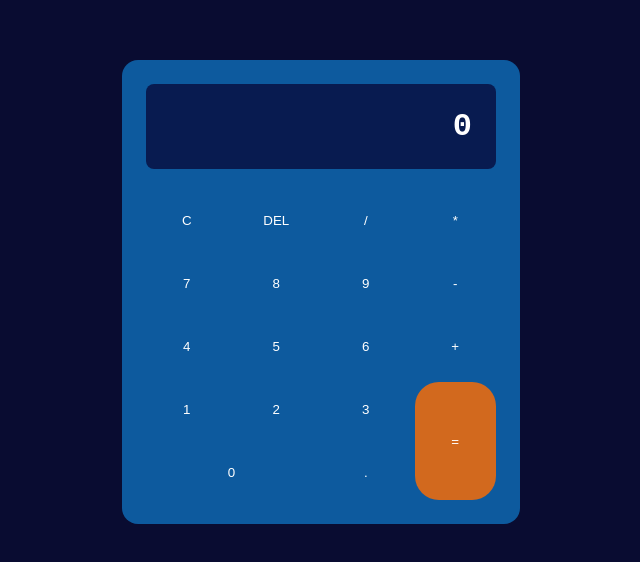
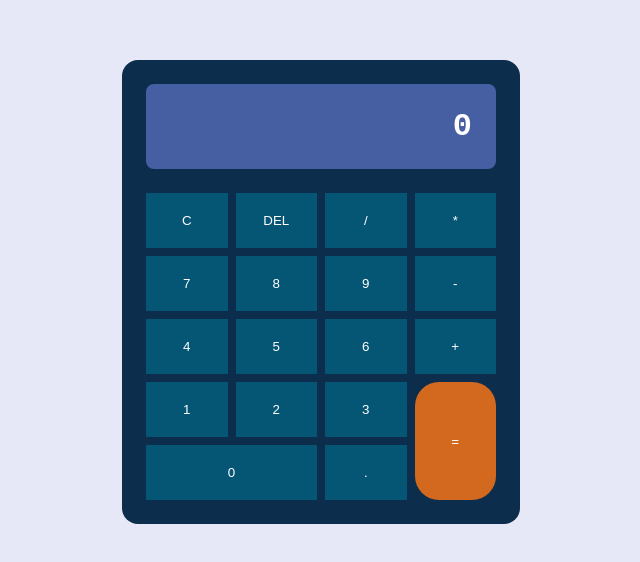
Before and after one commit to rodrigooncr/calculadora, a plain HTML site: page index.html in a window 1280 px wide. Shown: the part 116-678 px from the top of the page, without its empty margins (319-959 px from the left). Drawn offline with Linux system fonts and the light colour scheme.

Commit message:
calculadora_v2

```diff
--- a/style.css
+++ b/style.css
@@ -1,7 +1,7 @@
 body{
 
     min-height: 100vh;
-    background-color: #090c31;
+    background-color: #e7e8f7;
     ;
     display:flex;
     justify-content:center;
@@ -10,7 +10,7 @@ body{
 
 
 .calculadora{
-    background-color: rgb(13, 90, 158);
+    background-color: rgb(12, 45, 75);
     color:white;
 
     display:grid;
@@ -28,7 +28,7 @@ body{
     grid-column: 1 /-1;
     padding: 1.5rem;
     font-size: 2rem;
-    background-color: rgb(8, 27, 80);
+    background-color: rgb(70, 95, 163);
     text-align: right;
     border-radius: .5rem;
     margin-bottom: 1rem;
@@ -39,7 +39,7 @@ body{
 
 .btn{
 
-    background-color: rgb(13, 90, 158);
+    background-color: rgb(5, 85, 117);
     color: white;
     border: none;
     padding: 1.5em .5rem ;
@@ -49,7 +49,7 @@ body{
 
 .btn:hover{
 
-    background-color: rgb(8, 27, 80);
+    background-color: rgb(137, 108, 190);
     border-radius: 0.5rem;
     cursor: pointer;
 }
```
